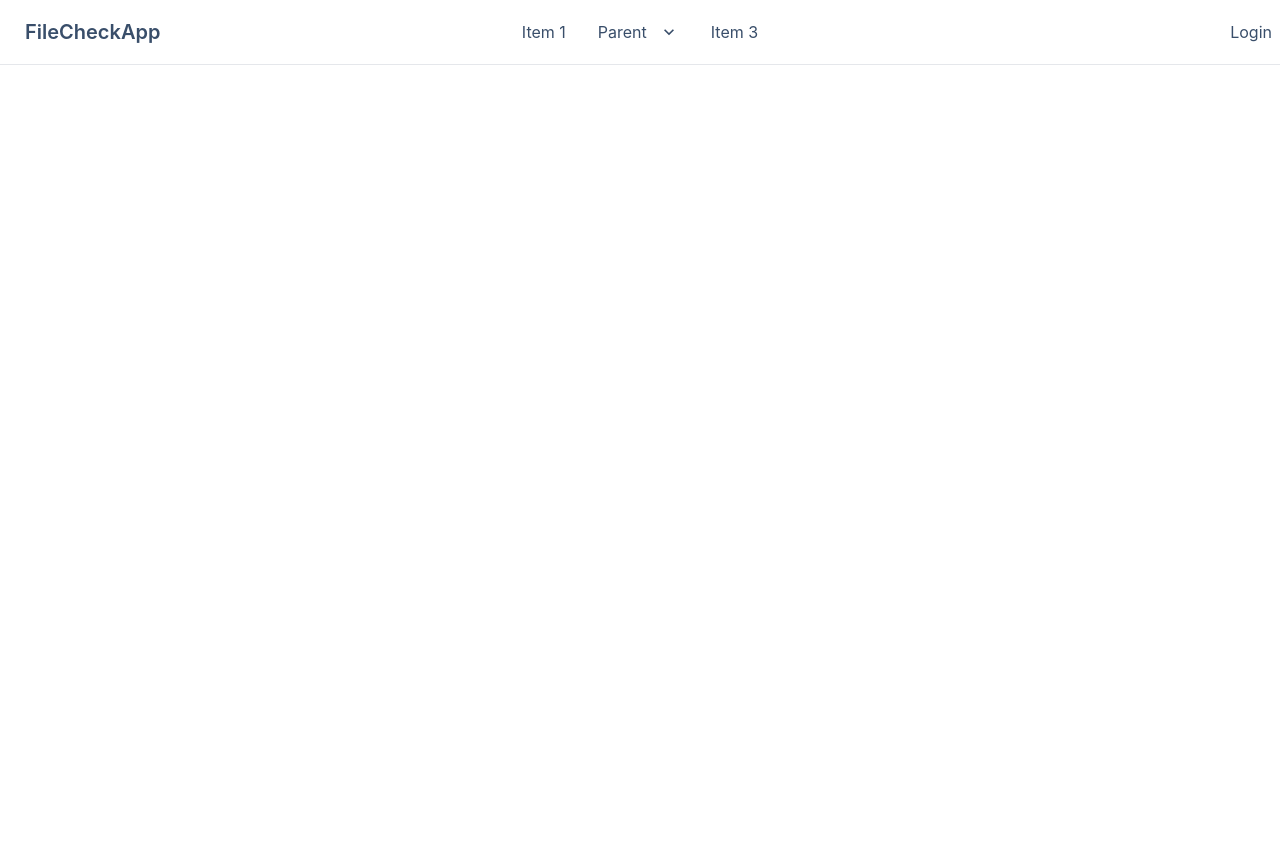
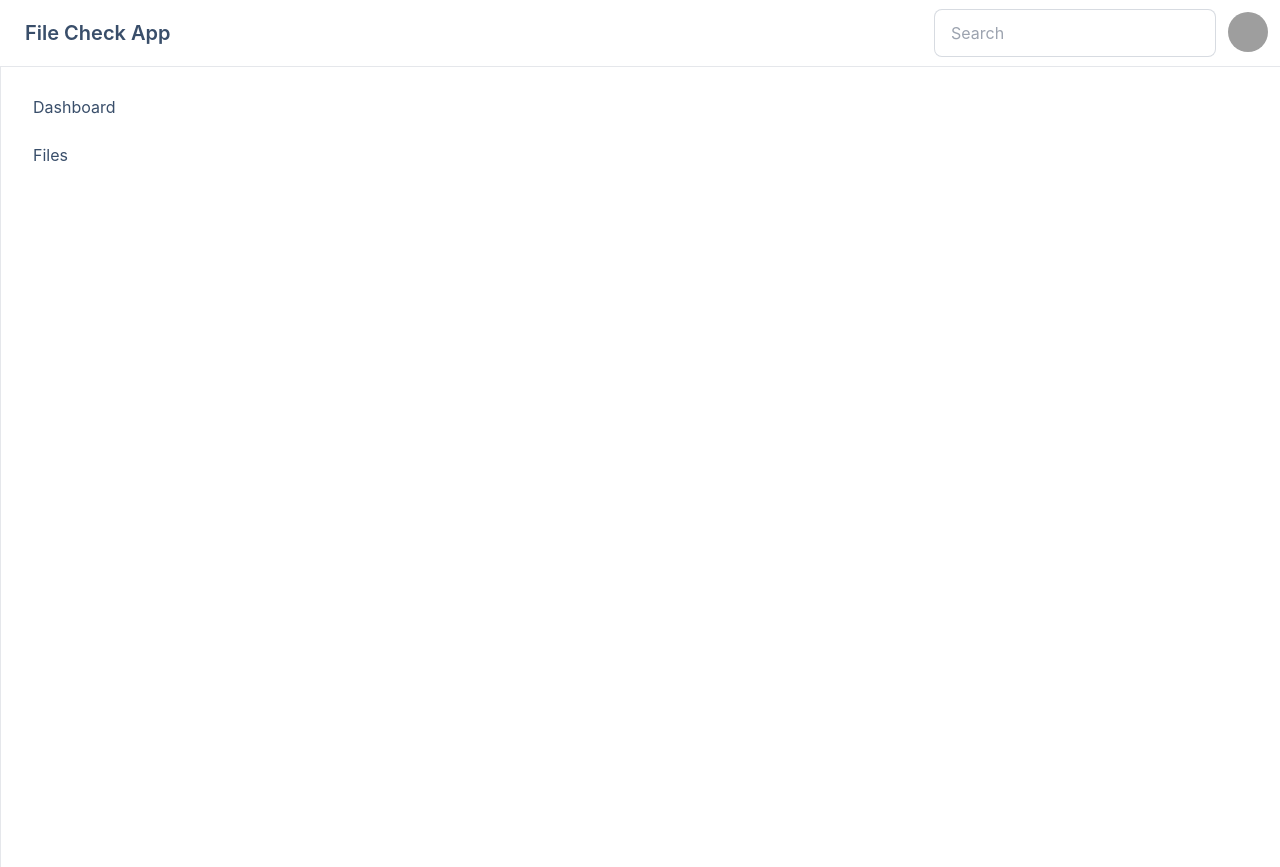
Before and after one commit to AveyBD/file-verify-app, a React (Create React App) app: page /panel in a window 1280 px wide. Before the commit the page ends 800 px from the top, so only its background shows below. Built offline with nearby package versions, Linux system fonts and the light colour scheme; grey boxes are pictures that could not be loaded.

Commit message:
Added Dashboard

```diff
--- a/src/App.js
+++ b/src/App.js
@@ -2,17 +2,16 @@ import { Route, Routes } from "react-router-dom";
 import Home from "./Pages/Home/Home";
 import Login from "./Pages/Login/Login";
 import Register from "./Pages/Register/Register";
-import Navbar from "./Pages/Shared/Navbar";
+import UserPane from "./Pages/UserPanel/UserPane";
 
 function App() {
   return (
     <div>
-      <Navbar />
       <Routes>
         <Route path="/" element={<Home />}></Route>
-        <Route path='/login' element={<Login/>}></Route>
-        <Route path='/register' element={<Register />}></Route>
-
+        <Route path="/login" element={<Login />}></Route>
+        <Route path="/register" element={<Register />}></Route>
+        <Route path="/panel" element={<UserPane />}></Route>
       </Routes>
     </div>
   );
--- a/src/Pages/Home/Home.jsx
+++ b/src/Pages/Home/Home.jsx
@@ -1,8 +1,10 @@
 import React from "react";
+import Navbar from "../Shared/Navbar";
 
 const Home = () => {
   return (
     <div>
+      <Navbar />
       <section className="text-gray-600 body-font">
         <div className="container mx-auto flex px-5 py-24 md:flex-row flex-col items-center">
           <div className="lg:flex-grow md:w-1/2 lg:pr-24 md:pr-16 flex flex-col md:items-start md:text-left mb-16 md:mb-0 items-center text-center">
--- a/src/Pages/Login/Login.jsx
+++ b/src/Pages/Login/Login.jsx
@@ -8,6 +8,7 @@ import {
 import { useForm } from "react-hook-form";
 import auth from "../../firebase.init";
 import Loading from "../Shared/Loading";
+import Navbar from "../Shared/Navbar";
 
 const Login = () => {
   const {
@@ -22,7 +23,7 @@ const Login = () => {
 
   const navigate = useNavigate();
   const location = useLocation();
-  let from = location.state?.from?.pathname || "/dashboard";
+  let from = location.state?.from?.pathname || "/panel";
 
   if (user) {
     navigate(from, { replace: true });
@@ -47,6 +48,8 @@ const Login = () => {
   };
 
   return (
+    <div>
+      <Navbar />
       <div className="flex items-center justify-center min-h-screen bg-base-100 ">
         <div className="px-16 py-6 mt-4 text-left bg-white shadow-lg rounded-3xl">
           <h3 class="text-2xl font-bold text-center">Login to your account</h3>
@@ -93,6 +96,7 @@ const Login = () => {
           </form>
         </div>
       </div>
+    </div>
   );
 };
 
--- a/src/Pages/Register/Register.jsx
+++ b/src/Pages/Register/Register.jsx
@@ -7,6 +7,7 @@ import { useForm } from "react-hook-form";
 import { Link, useLocation, useNavigate } from "react-router-dom";
 import auth from "../../firebase.init";
 import Loading from "../Shared/Loading";
+import Navbar from "../Shared/Navbar";
 
 const Register = () => {
   const {
@@ -21,7 +22,7 @@ const Register = () => {
   const navigate = useNavigate();
 
   if (user || gUser) {
-    navigate("/dashboard");
+    navigate("/panel");
   }
 
   let signError;
@@ -42,6 +43,8 @@ const Register = () => {
     createUserWithEmailAndPassword(data.email, data.password);
   };
   return (
+    <div>
+      <Navbar />
       <div className="flex items-center justify-center min-h-screen bg-base-100 ">
         <div className="px-16 py-6 mt-4 text-left bg-white shadow-lg rounded-3xl">
           <h3 class="text-2xl font-bold text-center text-emerald-500">
@@ -55,7 +58,7 @@ const Register = () => {
                 </label>
                 <input
                   type="text"
-                placeholder="name"
+                  placeholder="Your Full Name"
                   name="displayName"
                   class="w-80 px-4 py-2 mt-2 border drop-shadow-md rounded-md focus:outline-none focus:ring-1 focus:ring-blue-600"
                   {...register("displayName", { required: true })}
@@ -103,6 +106,7 @@ const Register = () => {
           </form>
         </div>
       </div>
+    </div>
   );
 };
 
--- /dev/null
+++ b/src/Pages/Shared/DashNav.jsx
@@ -0,0 +1,48 @@
+import React from "react";
+
+const DashNav = () => {
+  return (
+    <div>
+      <div className="navbar bg-base-100">
+        <div className="flex-1">
+          <a className="btn btn-ghost normal-case text-xl">daisyUI</a>
+        </div>
+        <div className="flex-none gap-2">
+          <div className="form-control">
+            <input
+              type="text"
+              placeholder="Search"
+              className="input input-bordered"
+            />
+          </div>
+          <div className="dropdown dropdown-end">
+            <label tabIndex={0} className="btn btn-ghost btn-circle avatar">
+              <div className="w-10 rounded-full">
+                <img src="https://placeimg.com/80/80/people" />
+              </div>
+            </label>
+            <ul
+              tabIndex={0}
+              className="mt-3 p-2 shadow menu menu-compact dropdown-content bg-base-100 rounded-box w-52"
+            >
+              <li>
+                <a className="justify-between">
+                  Profile
+                  <span className="badge">New</span>
+                </a>
+              </li>
+              <li>
+                <a>Settings</a>
+              </li>
+              <li>
+                <a>Logout</a>
+              </li>
+            </ul>
+          </div>
+        </div>
+      </div>
+    </div>
+  );
+};
+
+export default DashNav;
--- a/src/Pages/Shared/Navbar.jsx
+++ b/src/Pages/Shared/Navbar.jsx
@@ -4,6 +4,7 @@ import { Link } from "react-router-dom";
 const Navbar = () => {
   return (
     <div>
+
       <div className="navbar bg-base-100 border-b">
         <div className="navbar-start">
           <div className="dropdown">
--- /dev/null
+++ b/src/Pages/UserPanel/UserPane.jsx
@@ -0,0 +1,72 @@
+import React from "react";
+
+const UserPane = () => {
+  return (
+    <div>
+      <div className="navbar bg-base-100 border-b">
+        <div className="flex-1">
+          <a className="btn btn-ghost normal-case text-xl">File Check App</a>
+        </div>
+        <div className="flex-none gap-2">
+          <div className="form-control">
+            <input
+              type="text"
+              placeholder="Search"
+              className="input input-bordered"
+            />
+          </div>
+          <div className="dropdown dropdown-end">
+            <label tabIndex={0} className="btn btn-ghost btn-circle avatar">
+              <div className="w-10 rounded-full">
+                <img src="https://placeimg.com/80/80/people" />
+              </div>
+            </label>
+            <ul
+              tabIndex={0}
+              className="mt-3 p-2 shadow menu menu-compact dropdown-content bg-base-100 rounded-box w-52"
+            >
+              <li>
+                <a className="justify-between">
+                  Profile
+                  <span className="badge">New</span>
+                </a>
+              </li>
+              <li>
+                <a>Settings</a>
+              </li>
+              <li>
+                <a>Logout</a>
+              </li>
+            </ul>
+          </div>
+        </div>
+      </div>
+      <div className="drawer drawer-mobile">
+        <input id="userDrawer" type="checkbox" className="drawer-toggle" />
+        <div className="drawer-content flex flex-col items-center justify-center">
+          {/* <!-- Page content here --> */}
+          <label
+            htmlFor="userDrawer"
+            className="btn btn-primary drawer-button lg:hidden"
+          >
+            Open drawer
+          </label>
+        </div>
+        <div className="drawer-side border-l">
+          <label htmlFor="userDrawer" className="drawer-overlay"></label>
+          <ul className="menu p-4 overflow-y-auto w-80 bg-base-100 text-base-content">
+            {/* <!-- Sidebar content here --> */}
+            <li>
+              <a>Dashboard</a>
+            </li>
+            <li>
+              <a>Files</a>
+            </li>
+          </ul>
+        </div>
+      </div>
+    </div>
+  );
+};
+
+export default UserPane;
```
Lines whose indentation alone changed are shown as unchanged.
